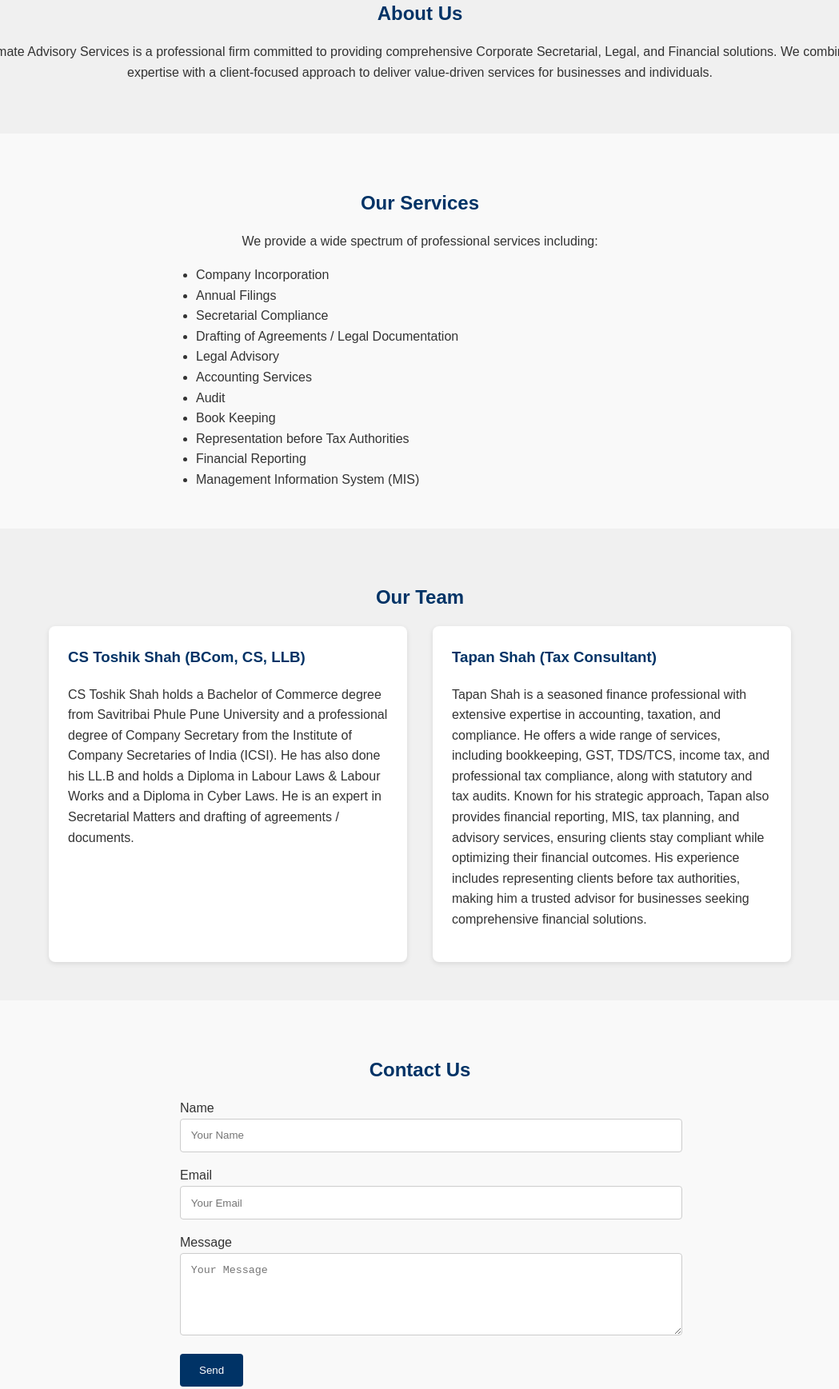
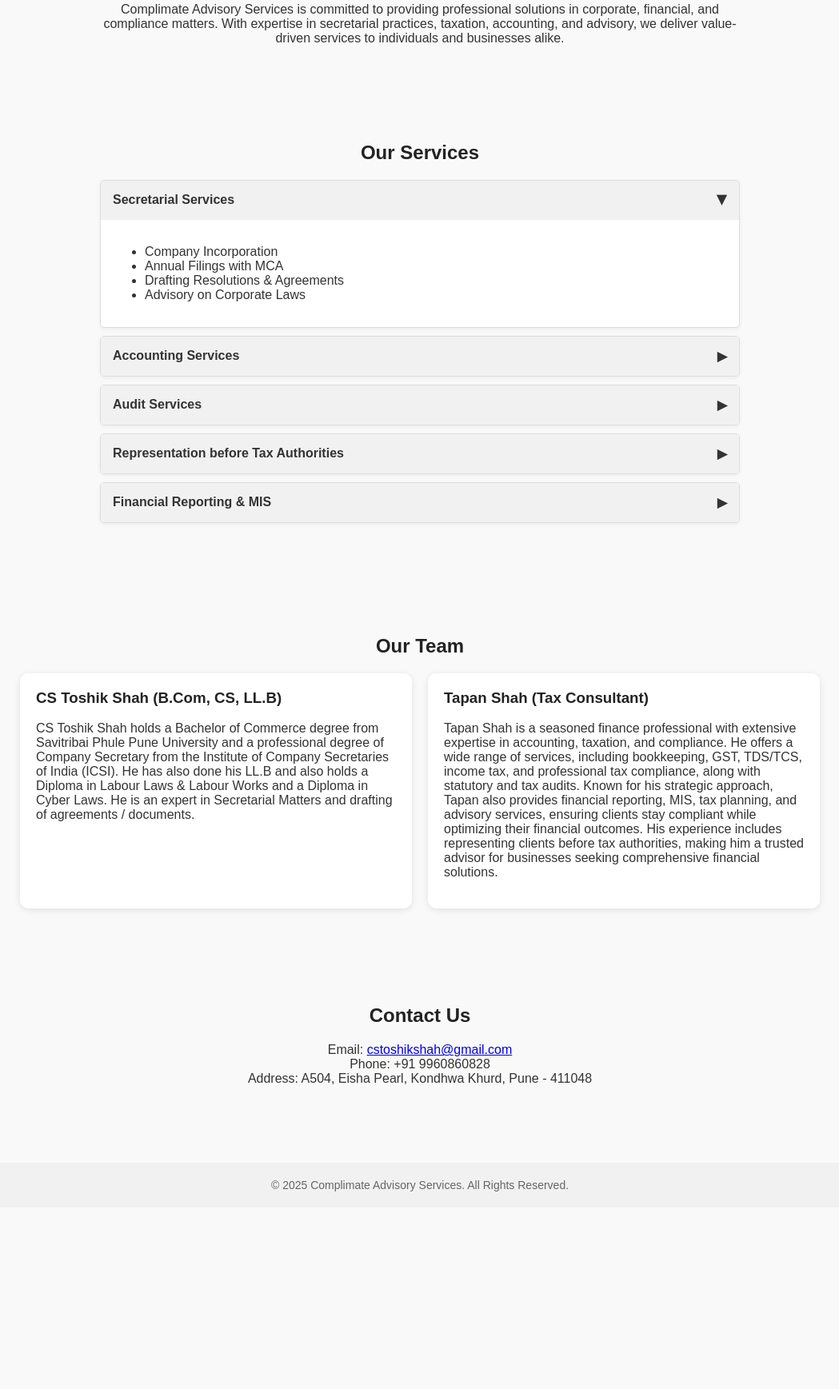
Before and after one commit to cstoshikshah/cs-website, a plain HTML site: page index.html in a window 1280 px wide. Shown: the part 182-1919 px from the top of the page at 80% size, without its empty margins (115-1164 px from the left). After the commit the page ends 1692 px from the top, so only its background shows below. Drawn offline with Linux system fonts and the light colour scheme.

Commit message:
Update index.html

```diff
--- a/index.html
+++ b/index.html
@@ -1,3 +1,5 @@
+
+
 <!DOCTYPE html>
 <html lang="en">
 <head>
@@ -6,125 +8,118 @@
   <title>Complimate Advisory Services</title>
   <style>
     body {
+      font-family: Arial, sans-serif;
       margin: 0;
-      font-family: Arial, sans-serif;
-      line-height: 1.6;
+      padding: 0;
       background-color: #f9f9f9;
       color: #333;
     }
     header {
-      background: #003366;
-      color: #fff;
-      padding: 1rem 2rem;
+      background: #ffffff;
+      padding: 15px 30px;
+      display: flex;
+      justify-content: space-between;
+      align-items: center;
+      box-shadow: 0 2px 5px rgba(0,0,0,0.1);
       position: sticky;
       top: 0;
       z-index: 1000;
     }
     header h1 {
       margin: 0;
-      font-size: 1.8rem;
-    }
-    nav {
-      margin-top: 0.5rem;
+      color: #222;
     }
     nav ul {
       list-style: none;
+      display: flex;
+      gap: 20px;
       margin: 0;
       padding: 0;
-      display: flex;
-      gap: 1.5rem;
     }
     nav ul li {
       position: relative;
     }
-    nav ul li a {
-      color: #fff;
+    nav a {
       text-decoration: none;
+      color: #333;
       font-weight: bold;
     }
-    nav ul li:hover > a {
-      text-decoration: underline;
+    section {
+      padding: 50px 20px;
+      max-width: 1000px;
+      margin: auto;
     }
-    nav ul li ul {
+    h2 {
+      text-align: center;
+      margin-bottom: 20px;
+      color: #222;
+    }
+    /* Accordion styles */
+    .accordion {
+      max-width: 800px;
+      margin: 20px auto;
+    }
+    .accordion-item {
+      background: #fff;
+      border-radius: 5px;
+      margin-bottom: 10px;
+      border: 1px solid #ddd;
+      overflow: hidden;
+      box-shadow: 0 2px 5px rgba(0,0,0,0.05);
+    }
+    .accordion-header {
+      padding: 15px;
+      cursor: pointer;
+      display: flex;
+      justify-content: space-between;
+      align-items: center;
+      font-weight: bold;
+      background: #f1f1f1;
+    }
+    .accordion-header:hover {
+      background: #e9e9e9;
+    }
+    .accordion-content {
+      padding: 15px;
       display: none;
-      position: absolute;
-      top: 100%;
-      left: 0;
-      background: #004080;
-      padding: 0.5rem 0;
-      list-style: none;
-      margin: 0;
-      border-radius: 4px;
+      animation: fadeIn 0.3s ease-in-out;
     }
-    nav ul li:hover ul {
+    .accordion-content.show {
       display: block;
     }
-    nav ul li ul li {
-      width: 200px;
-      padding: 0.5rem 1rem;
+    .arrow {
+      transition: transform 0.3s;
     }
-    nav ul li ul li a {
-      color: #fff;
-      font-weight: normal;
+    .arrow.rotate {
+      transform: rotate(90deg);
     }
-    section {
-      padding: 3rem 2rem;
-      text-align: center;
+    @keyframes fadeIn {
+      from {opacity: 0;}
+      to {opacity: 1;}
     }
-    section:nth-child(even) {
-      background: #f0f0f0;
-    }
-    h2 {
-      color: #003366;
-      margin-bottom: 1rem;
-    }
-    .team {
-      display: flex;
-      justify-content: center;
-      gap: 2rem;
-      flex-wrap: wrap;
-      text-align: left;
+    /* Team cards */
+    .team-container {
+      display: grid;
+      grid-template-columns: repeat(auto-fit, minmax(300px, 1fr));
+      gap: 20px;
     }
     .team-member {
       background: #fff;
-      padding: 1.5rem;
-      border-radius: 8px;
-      box-shadow: 0 2px 6px rgba(0,0,0,0.1);
-      max-width: 400px;
+      padding: 20px;
+      border-radius: 10px;
+      box-shadow: 0 2px 8px rgba(0,0,0,0.1);
     }
     .team-member h3 {
       margin-top: 0;
-      color: #003366;
-    }
-    form {
-      max-width: 600px;
-      margin: 0 auto;
-      text-align: left;
-    }
-    form input, form textarea {
-      width: 100%;
-      padding: 0.8rem;
-      margin-bottom: 1rem;
-      border: 1px solid #ccc;
-      border-radius: 4px;
-    }
-    form button {
-      background: #003366;
-      color: #fff;
-      border: none;
-      padding: 0.8rem 1.5rem;
-      border-radius: 4px;
-      cursor: pointer;
-    }
-    form button:hover {
-      background: #004080;
+      color: #222;
     }
     footer {
-      background: #003366;
-      color: #fff;
+      background: #f1f1f1;
       text-align: center;
-      padding: 1rem;
-      margin-top: 2rem;
+      padding: 20px;
+      margin-top: 30px;
+      font-size: 14px;
+      color: #666;
     }
   </style>
 </head>
@@ -134,80 +129,144 @@
     <nav>
       <ul>
         <li><a href="#about">About</a></li>
-        <li>
-          <a href="#services">Services ▾</a>
-          <ul>
-            <li><a href="#services">Company Incorporation</a></li>
-            <li><a href="#services">Annual Filings</a></li>
-            <li><a href="#services">Secretarial Compliance</a></li>
-            <li><a href="#services">Drafting of Agreements</a></li>
-            <li><a href="#services">Legal Advisory</a></li>
-            <li><a href="#services">Accounting Services</a></li>
-            <li><a href="#services">Audit</a></li>
-            <li><a href="#services">Book Keeping</a></li>
-            <li><a href="#services">Representation before Tax Authorities</a></li>
-            <li><a href="#services">Financial Reporting</a></li>
-            <li><a href="#services">MIS</a></li>
-          </ul>
-        </li>
+        <li><a href="#services">Services</a></li>
         <li><a href="#team">Team</a></li>
-        <li><a href="#contact">Contact Us</a></li>
+        <li><a href="#contact">Contact</a></li>
       </ul>
     </nav>
   </header>
 
   <section id="about">
     <h2>About Us</h2>
-    <p>Complimate Advisory Services is a professional firm committed to providing comprehensive Corporate Secretarial, Legal, and Financial solutions. We combine deep expertise with a client-focused approach to deliver value-driven services for businesses and individuals.</p>
+    <p style="text-align:center; max-width:800px; margin:auto;">
+      Complimate Advisory Services is committed to providing professional solutions in corporate, financial, and compliance matters.
+      With expertise in secretarial practices, taxation, accounting, and advisory, we deliver value-driven services to individuals and businesses alike.
+    </p>
   </section>
 
   <section id="services">
     <h2>Our Services</h2>
-    <p>We provide a wide spectrum of professional services including:</p>
-    <ul style="max-width:600px; margin: 0 auto; text-align:left;">
-      <li>Company Incorporation</li>
-      <li>Annual Filings</li>
-      <li>Secretarial Compliance</li>
-      <li>Drafting of Agreements / Legal Documentation</li>
-      <li>Legal Advisory</li>
-      <li>Accounting Services</li>
-      <li>Audit</li>
-      <li>Book Keeping</li>
-      <li>Representation before Tax Authorities</li>
-      <li>Financial Reporting</li>
-      <li>Management Information System (MIS)</li>
-    </ul>
+    <div class="accordion">
+      <div class="accordion-item">
+        <div class="accordion-header">
+          Secretarial Services
+          <span class="arrow rotate">&#9654;</span>
+        </div>
+        <div class="accordion-content show">
+          <ul>
+            <li>Company Incorporation</li>
+            <li>Annual Filings with MCA</li>
+            <li>Drafting Resolutions & Agreements</li>
+            <li>Advisory on Corporate Laws</li>
+          </ul>
+        </div>
+      </div>
+      <div class="accordion-item">
+        <div class="accordion-header">
+          Accounting Services
+          <span class="arrow">&#9654;</span>
+        </div>
+        <div class="accordion-content">
+          <ul>
+            <li>Bookkeeping</li>
+            <li>Preparation of Financial Statements</li>
+            <li>Ledger Maintenance</li>
+          </ul>
+        </div>
+      </div>
+      <div class="accordion-item">
+        <div class="accordion-header">
+          Audit Services
+          <span class="arrow">&#9654;</span>
+        </div>
+        <div class="accordion-content">
+          <ul>
+            <li>Statutory Audit</li>
+            <li>Tax Audit</li>
+            <li>Internal Audit</li>
+          </ul>
+        </div>
+      </div>
+      <div class="accordion-item">
+        <div class="accordion-header">
+          Representation before Tax Authorities
+          <span class="arrow">&#9654;</span>
+        </div>
+        <div class="accordion-content">
+          <ul>
+            <li>GST Representation</li>
+            <li>Income Tax Assessment</li>
+            <li>Appeals & Compliance Support</li>
+          </ul>
+        </div>
+      </div>
+      <div class="accordion-item">
+        <div class="accordion-header">
+          Financial Reporting & MIS
+          <span class="arrow">&#9654;</span>
+        </div>
+        <div class="accordion-content">
+          <ul>
+            <li>Monthly & Quarterly MIS</li>
+            <li>Custom Financial Reports</li>
+            <li>Tax Planning & Advisory</li>
+          </ul>
+        </div>
+      </div>
+    </div>
   </section>
 
   <section id="team">
     <h2>Our Team</h2>
-    <div class="team">
+    <div class="team-container">
       <div class="team-member">
-        <h3>CS Toshik Shah (BCom, CS, LLB)</h3>
-        <p>CS Toshik Shah holds a Bachelor of Commerce degree from Savitribai Phule Pune University and a professional degree of Company Secretary from the Institute of Company Secretaries of India (ICSI). He has also done his LL.B and holds a Diploma in Labour Laws & Labour Works and a Diploma in Cyber Laws. He is an expert in Secretarial Matters and drafting of agreements / documents.</p>
+        <h3>CS Toshik Shah (B.Com, CS, LL.B)</h3>
+        <p>
+          CS Toshik Shah holds a Bachelor of Commerce degree from Savitribai Phule Pune University
+          and a professional degree of Company Secretary from the Institute of Company Secretaries of India (ICSI).
+          He has also done his LL.B and also holds a Diploma in Labour Laws & Labour Works and a Diploma in Cyber Laws.
+          He is an expert in Secretarial Matters and drafting of agreements / documents.
+        </p>
       </div>
       <div class="team-member">
         <h3>Tapan Shah (Tax Consultant)</h3>
-        <p>Tapan Shah is a seasoned finance professional with extensive expertise in accounting, taxation, and compliance. He offers a wide range of services, including bookkeeping, GST, TDS/TCS, income tax, and professional tax compliance, along with statutory and tax audits. Known for his strategic approach, Tapan also provides financial reporting, MIS, tax planning, and advisory services, ensuring clients stay compliant while optimizing their financial outcomes. His experience includes representing clients before tax authorities, making him a trusted advisor for businesses seeking comprehensive financial solutions.</p>
+        <p>
+          Tapan Shah is a seasoned finance professional with extensive expertise in accounting, taxation, and compliance.
+          He offers a wide range of services, including bookkeeping, GST, TDS/TCS, income tax, and professional tax compliance,
+          along with statutory and tax audits. Known for his strategic approach, Tapan also provides financial reporting, MIS,
+          tax planning, and advisory services, ensuring clients stay compliant while optimizing their financial outcomes.
+          His experience includes representing clients before tax authorities, making him a trusted advisor for businesses
+          seeking comprehensive financial solutions.
+        </p>
       </div>
     </div>
   </section>
 
   <section id="contact">
     <h2>Contact Us</h2>
-    <form>
-      <label for="name">Name</label>
-      <input type="text" id="name" placeholder="Your Name" required>
-      <label for="email">Email</label>
-      <input type="email" id="email" placeholder="Your Email" required>
-      <label for="message">Message</label>
-      <textarea id="message" rows="5" placeholder="Your Message" required></textarea>
-      <button type="submit">Send</button>
-    </form>
+    <p style="text-align:center;">
+      Email: <a href="mailto:cstoshikshah@gmail.com">cstoshikshah@gmail.com</a> <br>
+      Phone: +91 9960860828 <br>
+      Address: A504, Eisha Pearl, Kondhwa Khurd, Pune - 411048
+    </p>
   </section>
 
   <footer>
-    <p>&copy; 2025 Complimate Advisory Services. All Rights Reserved.</p>
+    &copy; 2025 Complimate Advisory Services. All Rights Reserved.
   </footer>
+
+  <script>
+    const headers = document.querySelectorAll('.accordion-header');
+    headers.forEach(header => {
+      header.addEventListener('click', () => {
+        const content = header.nextElementSibling;
+        const arrow = header.querySelector('.arrow');
+
+        // Toggle current
+        content.classList.toggle('show');
+        arrow.classList.toggle('rotate');
+      });
+    });
+  </script>
 </body>
 </html>
```
